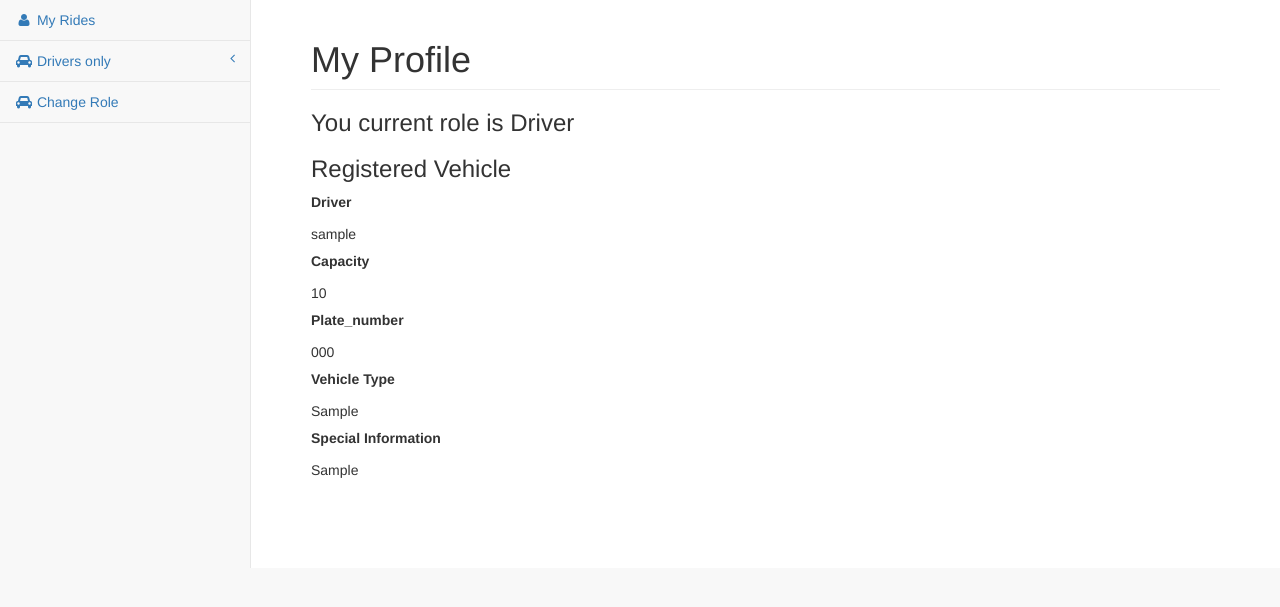
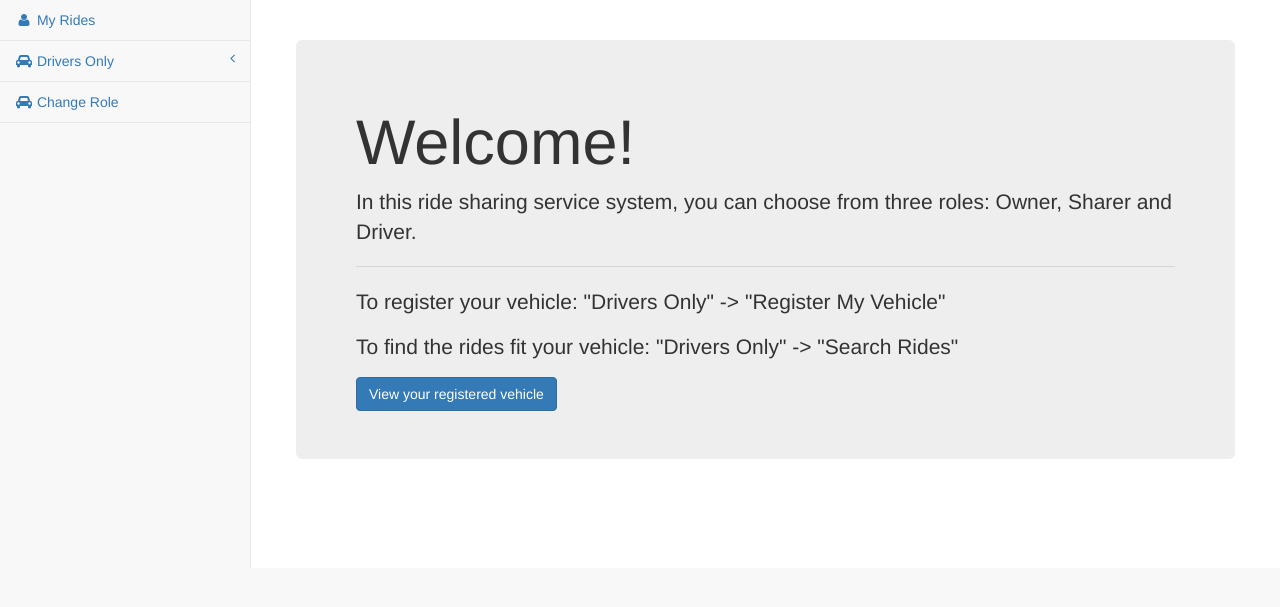
Before and after one commit to AlinaGXY/RideSharing-WebApp, a Django app: page /profile/ in a window 1280 px wide. Shown: the part 51-658 px from the top of the page. Run offline with Django 3.2, Linux system fonts and the light colour scheme; a user stored in the database is signed in; tables that the repository leaves empty hold one stand-in row (values such as "Sample post"); some libraries are stand-ins or nearby versions.

Commit message:
0129night

```diff
--- a/RideApp/templates/base.html
+++ b/RideApp/templates/base.html
@@ -80,7 +80,7 @@
                             <a href="/allRides"><i class="fa fa-user fa-fw"></i> My Rides</a>
                         </li>
                         <li>
-                            <a href="#"><i class="fa fa-car fa-fw"></i> Drivers only<span class="fa arrow"></span></a>
+                            <a href="#"><i class="fa fa-car fa-fw"></i> Drivers Only<span class="fa arrow"></span></a>
                             <ul class="nav nav-second-level">
                                 <li>
                                     <a href="/search/driver">Search Rides</a>
--- a/RideApp/templates/profile.html
+++ b/RideApp/templates/profile.html
@@ -1,16 +1,27 @@
 {% extends "base.html" %}
 {% block title %}Profile{% endblock %}
 {% block content %}
+    <br/>
+    <br/>
+    <div class="jumbotron">
+        <h1 class="display-4">Welcome!</h1>
+        <p class="lead">In this ride sharing service system, you can choose from three roles: Owner, Sharer and Driver.</p>
+        <hr class="my-4">
+        {% if Rolename == "Owner" %}
+            <p>Click "Request Rides" -> "Create a New Request" to begin your new journey!</p>
+        {% elif Rolename == "Sharer" %}
+            <p>Click "Create a New Share Request" and then go to "Search Rides" to find the rides you can join!</p>
+        {% else %}
+            <p>To register your vehicle: "Drivers Only" -> "Register My Vehicle"</p>
+            <p>To find the rides fit your vehicle: "Drivers Only" -> "Search Rides"</p>
+        {% endif %}
 
-    <div class="col-lg-12">
-        <h1 class="page-header">My Profile</h1>
-    </div>
-    <!-- /.col-lg-12 -->
-
-    <div class="panel-body">
-        <form role="form">
-            <h3> You current role is {{ Rolename}}</h3>
         {% if Rolename == "Driver" %}
+            <button class="btn btn-primary" type="button" data-toggle="collapse" data-target="#collapseExample" aria-expanded="false" aria-controls="collapseExample">
+                View your registered vehicle
+            </button>
+            <div class="collapse" id="collapseExample">
+                <div class="card card-body">
                     <div class="form-group">
                         <h3> Registered Vehicle</h3>
                         <label>Driver</label>
@@ -24,14 +35,12 @@
                         <label>Special Information</label>
                         <p class="form-control-static"> {{ Vehicle.special}}</p>
                     </div>
+                </div>
+            </div>
+
         {% endif %}
 
 
-
-        </form>
-
-
-        <!-- /.table-responsive -->
     </div>
 
 
--- a/RideApp/views.py
+++ b/RideApp/views.py
@@ -249,7 +249,7 @@ def DriverSearch(request):
     vehicle = Vehicle.objects.filter(driver=user)[0]
     # open type special capacity
     result = Rides.objects.filter(
-        status__name__in=['public', 'private'],
+        status__name__in=['public', 'private','shared'],
         passenger_number__lt=vehicle.capacity,
         vehicle_type__in=['', vehicle.type],
         special__in=['', vehicle.special]
--- a/rideSharing/settings.py
+++ b/rideSharing/settings.py
@@ -79,7 +79,7 @@ DATABASES = {
         'ENGINE': 'django.db.backends.postgresql',
         'NAME': 'rideSharing',
         'USER': 'postgres',
-        'PASSWORD': '779889',
+        'PASSWORD': 'lifengyi',
         'HOST': '127.0.0.1',
         'PORT': '5432',
     }
```
Also changed, not shown: RideApp/templates/rides_list.html (+5 -5 lines), RideApp/migrations/0001_initial.py (added), RideApp/migrations/0002_auto_20190129_2101.py (added), RideApp/migrations/0003_auto_20190129_2102.py (added), RideApp/migrations/0004_auto_20190129_2103.py (added). Lines whose indentation alone changed are shown as unchanged.
